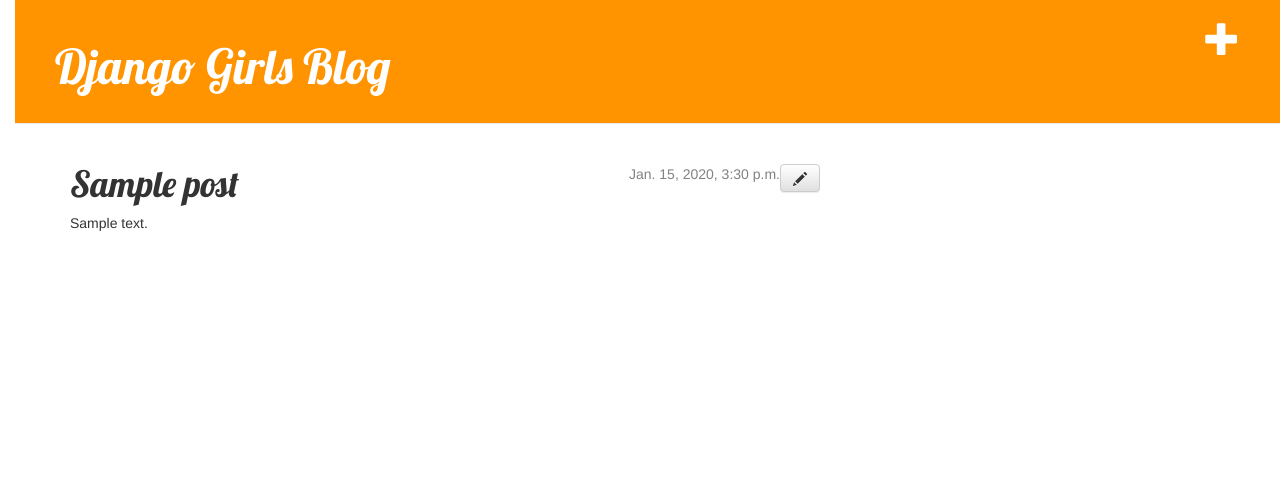
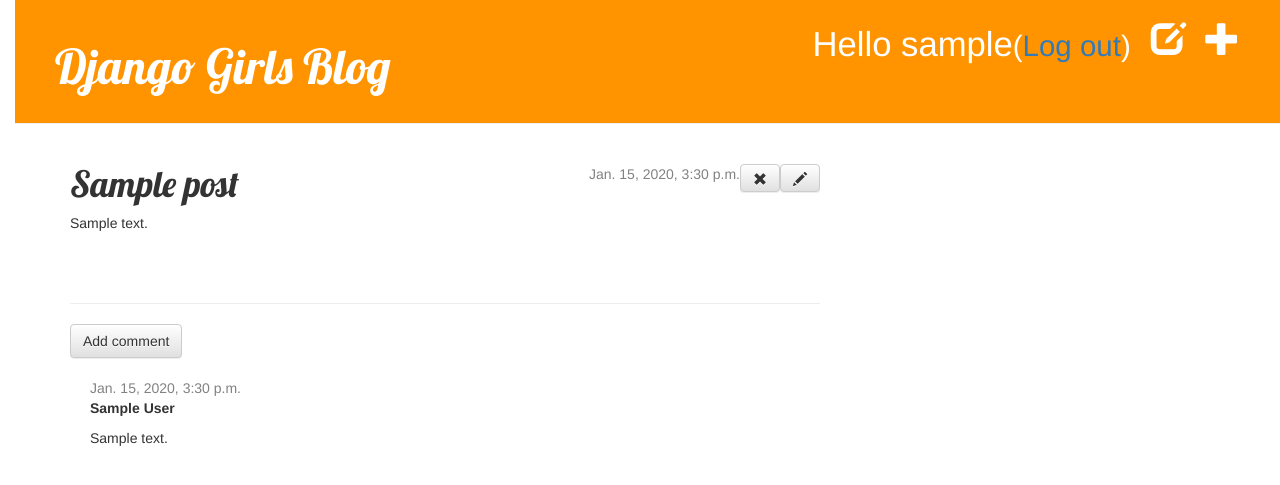
Before and after one commit to Suhasini-Patil/my-first-blog, a Django app: page /post/1/ in a window 1280 px wide. Shown: the top 485 px of the page. Run offline with Django 3.2, Linux system fonts and the light colour scheme; a user stored in the database is signed in; tables that the repository leaves empty hold one stand-in row (values such as "Sample post"); some libraries are stand-ins or nearby versions.

Commit message:
Added views to add commentsinside the site.

```diff
--- a/blog/admin.py
+++ b/blog/admin.py
@@ -1,5 +1,6 @@
 from django.contrib import admin
-from .models import Post
+from .models import Post, Comment
 
 admin.site.register(Post)
+admin.site.register(Comment)
 # Register your models here.
--- a/blog/models.py
+++ b/blog/models.py
@@ -14,3 +14,20 @@
 
     def __str__(self):
         return self.title
+
+class Comment(models.Model):
+    post = models.ForeignKey('blog.Post', on_delete=models.CASCADE, related_name='comments')
+    author = models.CharField(max_length=200)
+    text = models.TextField()
+    created_date = models.DateTimeField(default=timezone.now)
+    approved_comment = models.BooleanField(default=False)
+
+    def approve(self):
+        self.approved_comment = True
+        self.save()
+
+    def __str__(self):
+        return self.text
+
+    def approved_comments(self):
+        return self.comments.filter(approved_comment=True)
--- a/blog/static/css/blog.css
+++ b/blog/static/css/blog.css
@@ -53,3 +53,7 @@
 .post h1 a, .post h1 a:visited {
     color: #000000;
 }
+
+.comment {
+	margin: 20px 0px 20px 20px;
+}
--- a/blog/templates/blog/post_detail.html
+++ b/blog/templates/blog/post_detail.html
@@ -3,14 +3,37 @@
 {% block content %}
 	<div class="post">
 		{% if user.is_authenticated %}
-		      <a class="btn btn-default" href="{% url 'post_edit' pk=post.pk %}" style="float:right;"><span class="glyphicon glyphicon-pencil"></span></a>
+		<a class="btn btn-default" href="{% url 'post_edit' pk=post.pk %}" style="float:right;"><span class="glyphicon glyphicon-pencil"></span></a>
+		<p>  </p>
+		<a class="btn btn-default" href="{% url 'post_remove' pk=post.pk %}" style="float:right;"><span class="glyphicon glyphicon-remove"></span></a> <p>  </p>
 		{% endif %}
 		{% if post.published_date %}
              <div class="date" style="float:right;">
                  {{ post.published_date }}
              </div>
-         {% endif %}
+		{% else %}
+			<a class="btn btn-default" href="{% url 'post_publish' pk=post.pk %}" style="float:right;">Publish</a>
+        {% endif %}
 		<h1>{{ post.title }}</h1>
 		<p>{{ post.text|linebreaksbr }}</p>
 	</div>
+	<hr>
+	<a class="btn btn-default" href="{% url 'add_comment_to_post' pk=post.pk %}">Add comment</a>
+	{% for comment in post.comments.all %}
+		{% if user.is_authenticated or comment.approved_comment %}
+		<div class="comment">
+				<div class="date">
+						{{ comment.created_date }}
+						{% if not comment.approved_comment %}
+							<a class="btn btn-default" href="{% url 'comment_remove' pk=comment.pk %}"><span class="glyphicon glyphicon-remove"></span></a>
+							<a class="btn btn-default" href="{% url 'comment_approve' pk=comment.pk %}"><span class="glyphicon glyphicon-ok"></span></a>
+						{% endif %}
+				</div>
+				<strong>{{ comment.author }}</strong>
+				<p>{{ comment.text|linebreaks }}</p>
+		</div>
+		{% endif %}
+	{% empty %}
+		<p>No comments here yet:(</p>
+	{% endfor %}
 {% endblock %}
--- a/blog/templates/blog/post_list.html
+++ b/blog/templates/blog/post_list.html
@@ -11,6 +11,10 @@
 	        <div class="page-header">
 				{% if user.is_authenticated %}
 			    	<a href="{% url 'post_new' %}" class="top-menu"><span class="glyphicon glyphicon-plus"></span></a>
+					<a href="{% url 'post_draft_list' %}" class="top-menu"><span class="glyphicon glyphicon-edit"></span></a>
+					<p class="top-menu">Hello {{ user.username }}<small>(<a href="{% url 'logout' %}">Log out</a>)</small></p>
+				{% else %}
+					<a href="{% url 'login' %}" class="top-menu"><span class="glyphicon glyphicon-lock"></span></a>
 				{% endif %}
 		            <h1><a href="/">Django Girls Blog</a></h1>
 	        </div>
@@ -25,6 +29,7 @@
 								                 </div>
 												 <h1><a href="{% url 'post_detail' pk=post.pk %}">{{ post.title }}</a></h1>
 										                    <p>{{ post.text|linebreaksbr }}</p>
+															<a href="{% url 'post_detail' pk=post.pk %}">Comments: {{ post.approved_comments.count }}</a>
 								        </div>
 									 {% endfor %}
 							 {% endblock %}
--- a/blog/urls.py
+++ b/blog/urls.py
@@ -7,4 +7,10 @@
      path('post/<int:pk>/', views.post_detail, name='post_detail'),
      path('post/new/', views.post_new, name='post_new'),
      path('post/<int:pk>/edit/', views.post_edit, name='post_edit'),
+     path('post/drafts/', views.post_draft_list, name='post_draft_list'),
+     path('post/<int:pk>/publish/', views.post_publish, name='post_publish'),
+     path('post/<int:pk>/remove/', views.post_remove, name='post_remove'),
+     path('post/<int:pk>/comment/', views.add_comment_to_post, name='add_comment_to_post'),
+     path('comment/<int:pk>/approve/', views.comment_approve, name='comment_approve'),
+     path('comment/<int:pk>/remove/', views.comment_remove, name='comment_remove'),
 ]
--- a/blog/views.py
+++ b/blog/views.py
@@ -1,9 +1,11 @@
+from django.contrib.auth.decorators import login_required
 from django.shortcuts import render
-from .models import Post
+from .models import Post, Comment
 from django.utils import timezone
 from django.shortcuts import render, get_object_or_404
-from .forms import PostForm
+from .forms import PostForm, CommentForm
 from django.shortcuts import redirect
+from django.contrib.auth import authenticate, login
 
 # Create your views here
 def post_list(request):
@@ -14,19 +16,20 @@
     post = get_object_or_404(Post, pk=pk)
     return render(request, 'blog/post_detail.html', {'post': post})
 
+@login_required
 def post_new(request):
     if request.method == "POST":
         form = PostForm(request.POST)
         if form.is_valid():
             post = form.save(commit=False)
             post.author = request.user
-            post.published_date = timezone.now()
             post.save()
             return redirect('post_detail', pk=post.pk)
     else:
         form = PostForm()
     return render(request, 'blog/post_edit.html', {'form': form})
 
+@login_required
 def post_edit(request, pk):
     post = get_object_or_404(Post, pk=pk)
     if request.method == "POST":
@@ -34,9 +37,50 @@
         if form.is_valid():
             post = form.save(commit=False)
             post.author = request.user
-            post.published_date = timezone.now()
             post.save()
             return redirect('post_detail', pk=post.pk)
     else:
         form = PostForm(instance=post)
     return render(request, 'blog/post_edit.html', {'form': form})
+
+@login_required
+def post_draft_list(request):
+    posts = Post.objects.filter(published_date__isnull=True).order_by('created_date')
+    return render(request, 'blog/post_draft_list.html', {'posts': posts})
+
+@login_required
+def post_publish(request, pk):
+    post = get_object_or_404(Post, pk=pk)
+    post.publish()
+    return redirect('post_detail', pk=pk)
+
+@login_required
+def post_remove(request, pk):
+    post = get_object_or_404(Post, pk=pk)
+    post.delete()
+    return redirect('post_list')
+
+def add_comment_to_post(request, pk):
+    post = get_object_or_404(Post, pk=pk)
+    if request.method == "POST":
+        form = CommentForm(request.POST)
+        if form.is_valid():
+            comment = form.save(commit=False)
+            comment.post = post
+            comment.save()
+            return redirect('post_detail', pk=post.pk)
+    else:
+        form = CommentForm()
+    return render(request, 'blog/add_comment_to_post.html', {'form': form})
+
+@login_required
+def comment_approve(request, pk):
+    comment = get_object_or_404(Comment, pk=pk)
+    comment.approve()
+    return redirect('post_detail', pk=comment.post.pk)
+
+@login_required
+def comment_remove(request, pk):
+    comment = get_object_or_404(Comment, pk=pk)
+    comment.delete()
+    return redirect('post_detail', pk=comment.post.pk)
--- a/mysite/settings.py
+++ b/mysite/settings.py
@@ -120,3 +120,4 @@
 
 STATIC_URL = '/static/'
 STATIC_ROOT = os.path.join(BASE_DIR, 'static')
+LOGIN_REDIRECT_URL='/'
--- a/mysite/urls.py
+++ b/mysite/urls.py
@@ -16,8 +16,11 @@
 from django.conf.urls import url
 from django.contrib import admin
 from django.conf.urls import include
+from django.contrib.auth import views
 
 urlpatterns = [
     url(r'^admin/', admin.site.urls),
+    url(r'^accounts/login/$', views.login, name='login'),
+    url(r'^accounts/logout/$', views.logout, name='logout', kwargs={'next_page': '/'}),
     url(r'', include('blog.urls')),
 ]
```
Also changed, not shown: blog/forms.py (+6 -1 lines), blog/templates/blog/add_comment_to_post.html (added, +9 -0 lines), blog/templates/blog/post_draft_list.html (added, +11 -0 lines), blog/templates/registration/login.html (added, +24 -0 lines), blog/migrations/0002_comment.py (added).
